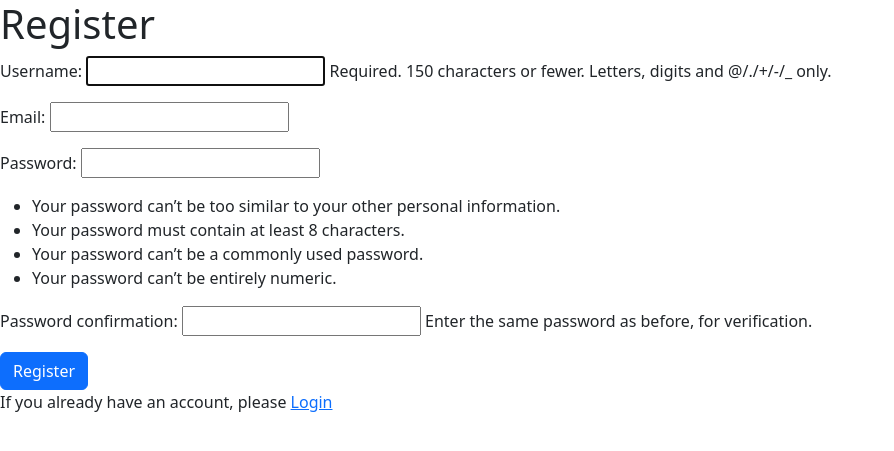
After one commit to aytaceve/Blogs, a Django app: page /register/ in a window 1280 px wide. The commit adds this page. Shown: the top 451 px of the page, without its empty margins (0-894 px from the left). Run offline with Django 4.2, Linux system fonts and the light colour scheme; parts of the project's set-up code (start-up, migrations or seed data) failed here and were passed over; some libraries are stand-ins or nearby versions.

Commit message:
celery last changes

```diff
--- a/post/forms.py
+++ b/post/forms.py
@@ -1,7 +1,26 @@
 from django.forms import ModelForm
 from .models import Blog
+from django import forms
+from django.contrib.auth.forms import UserCreationForm
+from django.contrib.auth.models import User
+
 
 class BlogForm(ModelForm):
     class Meta:
         model = Blog
         fields = ['user','title', 'content']
+
+
+class NewUserForm(UserCreationForm):
+    email = forms.EmailField(required=True)
+
+    class Meta:
+        model = User
+        fields = ("username", 'email', 'password1', 'password2')
+
+    def save(self, commit=True):
+        user = super(NewUserForm, self).save(commit=False)
+        user.email = self.cleaned_data['email']
+        if commit:
+            user.save()
+        return user
--- /dev/null
+++ b/post/templates/register.html
@@ -0,0 +1,16 @@
+{% extends 'base.html' %}
+
+{% block content %}
+
+<div>
+    <h1>Register</h1>
+    <form action="" method="POST">
+        {% csrf_token %}
+        {{ register_form.as_p }}
+        <button class="btn btn-primary" type="submit">Register</button>
+    </form>
+    <p>If you already have an account, please <a href="/login">Login</a></p>
+</div>
+
+
+{% endblock %}
--- a/post/urls.py
+++ b/post/urls.py
@@ -1,13 +1,15 @@
 from django.urls import path
-from django.views.decorators.cache import cache_page
-from .views import home_view, create_view, single_blog_view, update_view, delete, like_view, delete_likes
+from .views import home_view, create_view, single_blog_view, update_view, delete, like_view, delete_likes, login_view, logout_view, register_view
 
 urlpatterns = [
     path('', home_view, name='home'),
     path('create/', create_view, name='create'),
+    path('register/', register_view, name='register'),
+    path('login/', login_view, name='login'),
+    path('logout/', logout_view, name='logout'),
     path('blogs/<int:id>', single_blog_view, name='single_blog'),
     path('update/<int:id>', update_view, name='update'),
     path('delete/<int:id>', delete, name="delete"),
     path('like/<int:pk>', like_view, name='like_post'),
-    path('likedelete/', delete_likes, name='delete_likes')
+    path('likedelete/', delete_likes, name='delete_likes'),
 ]
--- a/post/views.py
+++ b/post/views.py
@@ -1,14 +1,58 @@
 from django.shortcuts import render, redirect, get_object_or_404
 from django.http import HttpResponseRedirect
-from django.urls import reverse
+from django.contrib.auth import authenticate, login, logout
+from django.contrib import messages
+from django.contrib.auth.decorators import login_required
+from django.contrib.auth.forms import AuthenticationForm
 
-from tasks.tasks.main import reset_likes
 from .models import *
-from .forms import BlogForm
+from .forms import BlogForm, NewUserForm
 
 # Create your views here.
 
 
+def register_view(request):
+    if request.method == "POST":
+        print('POOOOOSSSTTTTT----', request.POST)
+        form = NewUserForm(request.POST)
+        if form.is_valid():
+            user = form.save()
+            login(request, user)
+            messages.success(request, 'Registration successful.')
+            return redirect("home")
+        messages.error(request, 'Unsuccessful registration. Invalid information.')
+    form = NewUserForm()
+    context = {'register_form': form}
+    return render(request, 'register.html', context=context)
+
+
+def login_view(request):
+    if request.method == 'POST':
+        form = AuthenticationForm(request, data=request.POST)
+        if form.is_valid():
+            username = request.POST.get('username')
+            password = request.POST.get('password')
+            user = authenticate(request, username=username, password=password)
+
+            if user is not None:
+                login(request, user)
+                messages.info(request, f'You are now logged in {username}')
+                return redirect('home')
+
+            else:
+                messages.info(request, 'Username or password is incorrect.')
+        else:
+            messages.error(request, 'Invalid username or password')
+    form = AuthenticationForm()
+    context = {'form': form}
+    return render(request, 'login.html', context=context)
+
+
+def logout_view(request):
+    context = {}
+    return render(request, 'logout.html', context=context)
+
+@login_required
 def home_view(request):
     posts = Blog.objects.values()
     context = {
@@ -16,20 +60,20 @@ def home_view(request):
     }
     return render(request, 'home.html', context=context)
 
-
+@login_required
 def create_view(request):
     form = BlogForm()
     if request.method == 'POST':
         form = BlogForm(request.POST)
         if form.is_valid():
             form.save()
-            return redirect('home')
+            return redirect('login')
     context = {
         'form': form,
     }
     return render(request, 'create.html', context=context)
 
-
+@login_required
 def update_view(request, id):
     post = get_object_or_404(Blog, id=id)
     form = BlogForm(request.POST or None, instance=post)
@@ -41,13 +85,13 @@ def update_view(request, id):
     }
     return render(request, 'update.html', context=context)
 
-
+@login_required
 def delete(request, id):
     post_to_delete = get_object_or_404(Blog, id=id)
     post_to_delete.delete()
     return redirect('home')
 
-
+@login_required
 def single_blog_view(request, id):
     # post = Blog.objects.filter(id=id).first()
     post = get_object_or_404(Blog, id=id)
@@ -62,7 +106,7 @@ def single_blog_view(request, id):
     context['liked'] = liked
     return render(request, 'single_blog.html', context=context)
 
-
+@login_required
 def like_view(request, pk):
     post = get_object_or_404(Blog, id=request.POST.get('post_id'))
     liked = False
@@ -75,7 +119,7 @@ def like_view(request, pk):
         liked = True
     return HttpResponseRedirect(reverse('single_blog', args=[str(pk)]))
 
-
+@login_required
 def delete_likes(request):
     ids = []
     blogs = Blog.objects.values()
```
Also changed, not shown: post/templates/home.html (+9 -0 lines), post/templates/login.html (added, +14 -0 lines), post/templates/logout.html (added, +10 -0 lines).
